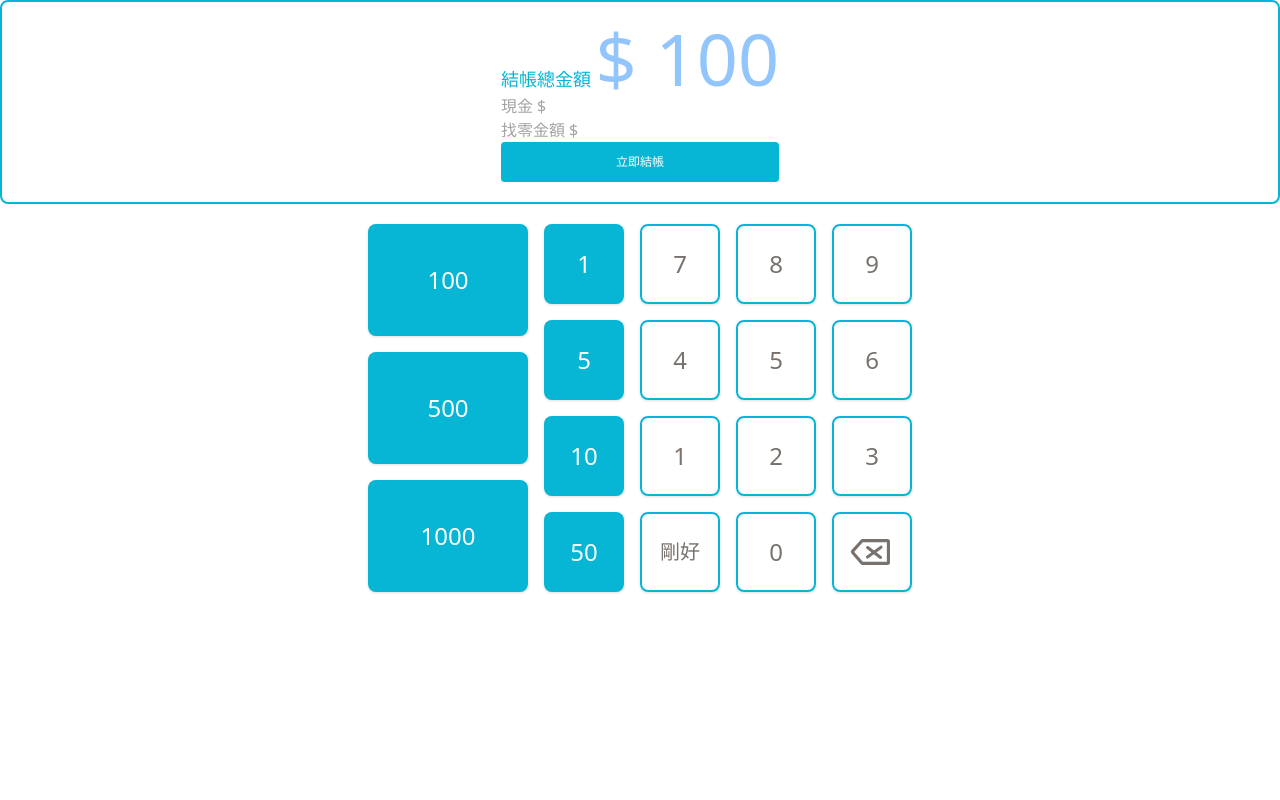
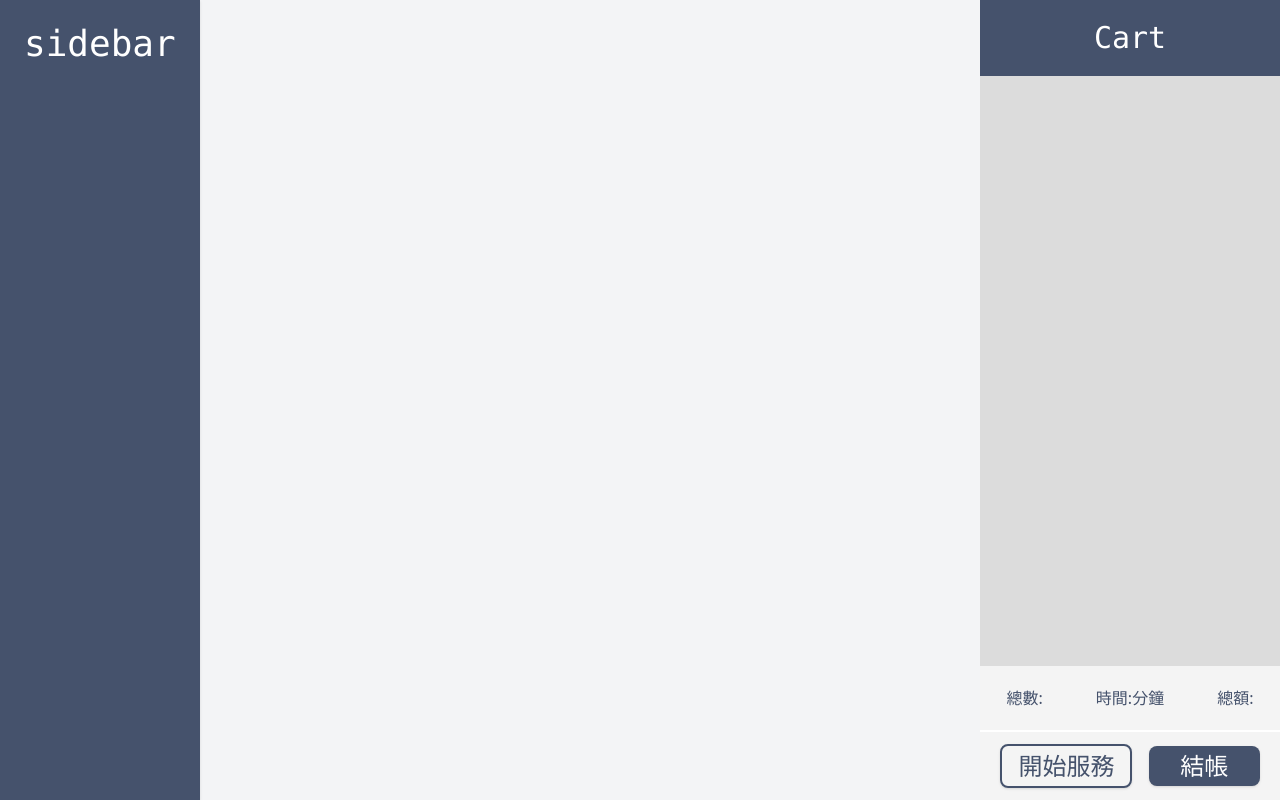
Before and after one commit to ruofanwei/vue-infinite-scroll, a Vue app: page / in a window 1280 px wide. Built offline with nearby package versions, Linux system fonts and the light colour scheme.

Commit message:
feat: pos ui

```diff
--- a/src/App.vue
+++ b/src/App.vue
@@ -1,16 +1,22 @@
 <template>
 
-  <Calculator />
+  <div class="flex w-screen justify-between bg-gray-100 h-screen">
+  <Aside/>
+
+  <Cart/>
+  </div>
 
 </template>
 <script lang="ts">
 import { defineComponent } from 'vue'
-import Calculator from "./components/Calculator.vue"
-
+//import Calculator from "./components/Calculator.vue"
+import Aside from "./components/Aside.vue"
+import Cart from "./components/Cart.vue"
 export default defineComponent({
   name: 'App',
   components: {
-    Calculator
+    Aside,
+    Cart,
   },
 })
 </script>
--- /dev/null
+++ b/src/components/Aside.vue
@@ -0,0 +1,36 @@
+<template>
+  <!-- Sidebar starts -->
+  <div
+    class="
+      w-54
+      absolute
+      sm:relative
+      bg-primary
+      shadow
+      md:h-full
+      flex-col
+      justify-between
+      hidden
+      sm:flex
+    "
+  >
+    <div class=" text-white  text-4xl font-mono text-center p-6">
+      sidebar
+    </div>
+  </div>
+</template>
+
+<script lang="ts">
+import { defineComponent } from 'vue'
+
+export default defineComponent({
+  name: 'Aside',
+
+  setup: () => {
+
+  },
+})
+</script>
+
+<style>
+</style>
--- a/src/components/Calculator.vue
+++ b/src/components/Calculator.vue
@@ -128,8 +128,8 @@
 
 <script lang="ts">
 import { defineComponent, onBeforeUnmount, onMounted,onUpdated } from 'vue'
-import Screen from '../components/Screen.vue'
-import Button from '../components/Button.vue'
+import Screen from './Screen.vue'
+import Button from './Button.vue'
 import {
   DIGITS,
   ERASE_KEYS,
--- /dev/null
+++ b/src/components/CardModal.vue
@@ -0,0 +1,45 @@
+<template>
+  <div
+    v-if="showing"
+    class="
+      fixed
+      inset-0
+      w-full
+      h-screen
+      flex
+      items-center
+      justify-center
+      bg-light/50
+
+    "
+  >
+    <div class="w-full max-w-2xl bg-light text-white shadow-lg rounded-lg p-8">
+       <button
+        aria-label="close"
+        class="absolute top-0 right-0 text-xl text-white my-2 mx-4"
+        @click="$emit('close')"
+      >
+        ×
+      </button>
+       <slot />
+    </div>
+  </div>
+</template>
+
+<script lang="ts">
+import { defineComponent } from 'vue'
+export default defineComponent({
+  name: 'CardModal',
+  props: {
+    showing: {
+      required: true,
+      type: Boolean,
+    },
+  },
+  emits: ['close'],
+
+})
+</script>
+
+<style>
+</style>
--- /dev/null
+++ b/src/components/Cart.vue
@@ -0,0 +1,61 @@
+<template>
+  <div class="bg-sub h-full w-[300px] flex flex-col justify-between">
+    <!-- Cart header -->
+    <div
+      class="text-center p-5 bg-primary text-white flex-none font-mono text-3xl"
+    >
+      Cart
+    </div>
+
+    <!-- Cart footer -->
+    <div>
+      <section
+        class="
+          bg-light
+          text-primary
+          flex flex-none
+          justify-around
+          py-5
+          border-white border-b-2
+        "
+      >
+        <div>總數:{{ totalAmount }}</div>
+        <div>時間:{{ totalDuration }}分鐘</div>
+        <div>總額:{{ totalPrice }}</div>
+      </section>
+      <section class="bg-light flex flex-none p-3 justify-around">
+        <Button
+          type="button"
+          active="transparent"
+          class="border-primary border-2 text-primary whitespace-nowrap"
+          >開始服務</Button
+        >
+        <Button
+          type="button"
+          rounded="lg"
+          bg="primary"
+          class="w-2/5 text-white"
+          @click="exampleModalShowing = true"
+          >結帳</Button
+        >
+        <CardModal :showing="exampleModalShowing">
+          <Calculator/>
+        </CardModal>
+      </section>
+    </div>
+  </div>
+</template>
+
+<script lang="ts">
+import { defineComponent } from 'vue'
+import Button from './Button.vue'
+import CardModal from './CardModal.vue'
+import Calculator from './Calculator.vue'
+export default defineComponent({
+  name: 'Cart',
+  components: { Button, CardModal ,Calculator},
+  data() {
+    return { exampleModalShowing: false }
+  },
+})
+</script >
--- a/tailwind.config.js
+++ b/tailwind.config.js
@@ -4,9 +4,10 @@ module.exports = {
   theme: {
     extend: {
       colors: {
-        'regal-blue': '#243c5a',
+        primary: '#45526C',
+        sub: '#DCDCDC',
+        light: '#F4F4F4',
       },
-
     },
   },
   variants: {
```
